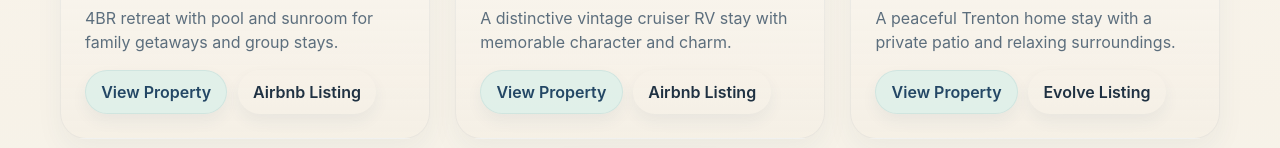
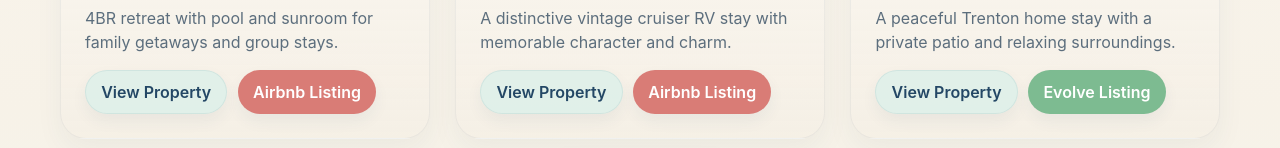
Before and after one commit to masterhavik/sweet-escape-website-2026, a React (Vite) app: page / in a window 1280 px wide. Shown: the part 721-869 px from the top of the page. Built offline with nearby package versions, Linux system fonts and the light colour scheme.

Commit message:
Add PMS platform button color styles

```diff
--- a/src/styles/globals.css
+++ b/src/styles/globals.css
@@ -20,6 +20,14 @@
   --color-primary: #3f7fa8;
   --color-accent: #6bafa8;
   --color-primary-hover: #316b8e;
+  --platform-airbnb: #d97c76;
+  --platform-vrbo: #d98fb3;
+  --platform-booking: #6f8fd6;
+  --platform-evolve: #7dbb91;
+  --platform-ownerblock: #9a84c7;
+  --platform-expedia: #d9b36f;
+  --platform-direct: #6fb9c9;
+  --platform-other: #a99b93;
 }
 
 * {
@@ -198,26 +206,6 @@ a:hover {
   object-fit: cover;
 }
 
-.pms-spotlight {
-  display: grid;
-  grid-template-columns: minmax(0, 1fr) minmax(180px, 240px);
-  gap: 1.8rem;
-  align-items: center;
-}
-
-.pms-spotlight__content {
-  max-width: 42rem;
-}
-
-.pms-spotlight__media {
-  display: flex;
-  justify-content: flex-end;
-}
-
-.pms-spotlight__shot {
-  max-width: 180px;
-}
-
 .section-heading {
   margin-bottom: 0.85rem;
 }
@@ -391,6 +379,27 @@ li {
   background: rgba(251, 248, 243, 0.66);
 }
 
+.button--platform-airbnb,
+.button--platform-vrbo,
+.button--platform-booking,
+.button--platform-evolve,
+.button--platform-ownerblock,
+.button--platform-expedia,
+.button--platform-direct,
+.button--platform-other {
+  color: #ffffff;
+  border: 0;
+}
+
+.button--platform-airbnb { background: var(--platform-airbnb); }
+.button--platform-vrbo { background: var(--platform-vrbo); }
+.button--platform-booking { background: var(--platform-booking); }
+.button--platform-evolve { background: var(--platform-evolve); }
+.button--platform-ownerblock { background: var(--platform-ownerblock); }
+.button--platform-expedia { background: var(--platform-expedia); }
+.button--platform-direct { background: var(--platform-direct); }
+.button--platform-other { background: var(--platform-other); }
+
 .list-block {
   padding-left: 1.2rem;
   margin-bottom: 0;
@@ -410,13 +419,8 @@ li {
 }
 
 @media (max-width: 980px) {
-  .pms-spotlight,
   .property-detail-hero {
     grid-template-columns: 1fr;
-  }
-
-  .pms-spotlight__media {
-    justify-content: flex-start;
   }
 }
 
```
